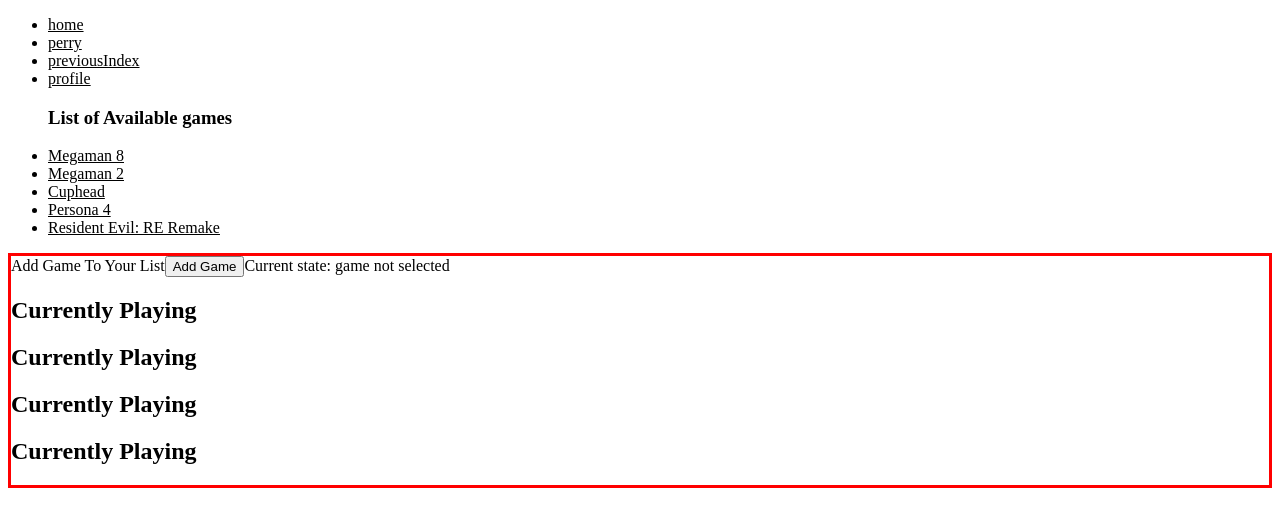
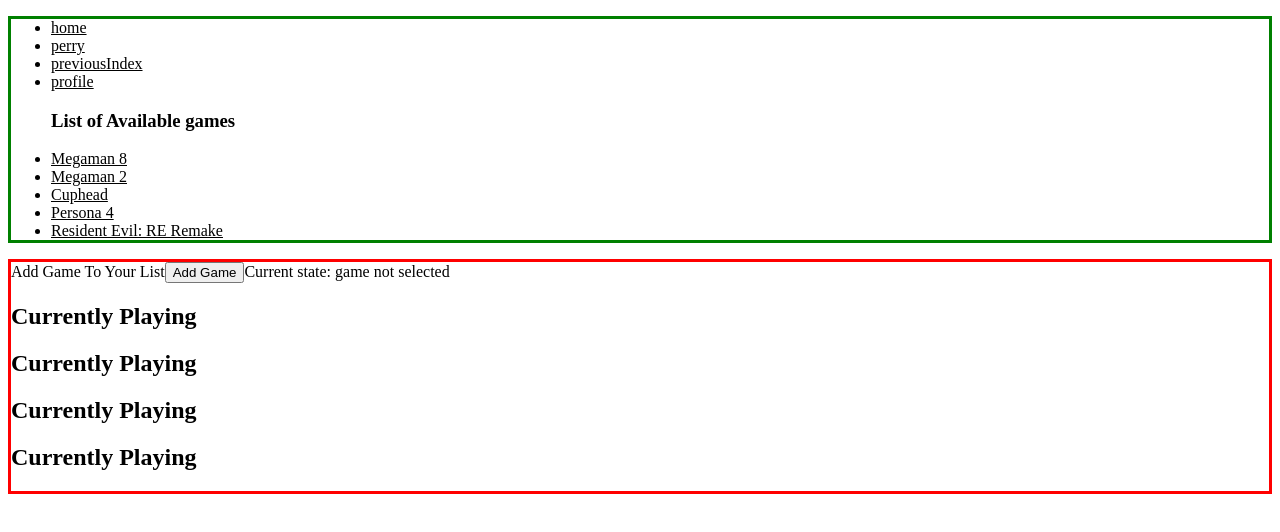
Before and after one commit to PerryM123/nextJsProject, a Next.js app: page /profile in a window 1280 px wide. Shown: the top 532 px of the page. Built offline with nearby package versions, Linux system fonts and the light colour scheme.

Commit message:
仮のコードを削除し、TODOを追加

```diff
--- a/pages/perry.tsx
+++ b/pages/perry.tsx
@@ -1,4 +1,5 @@
 import Header from "../components/Header";
+// TODO: ページズよりコンポーネントにstylesがあるべきかな
 import styles from '../styles/perry.module.scss';
 
 export default function Perry() {
--- a/styles/header.module.scss
+++ b/styles/header.module.scss
@@ -17,3 +17,7 @@
     color: inherit;
   }
 }
+
+.listOfLinks {
+  border: 3px solid green;
+}
```
Also changed, not shown: pages/index.tsx (+3 -25 lines).
